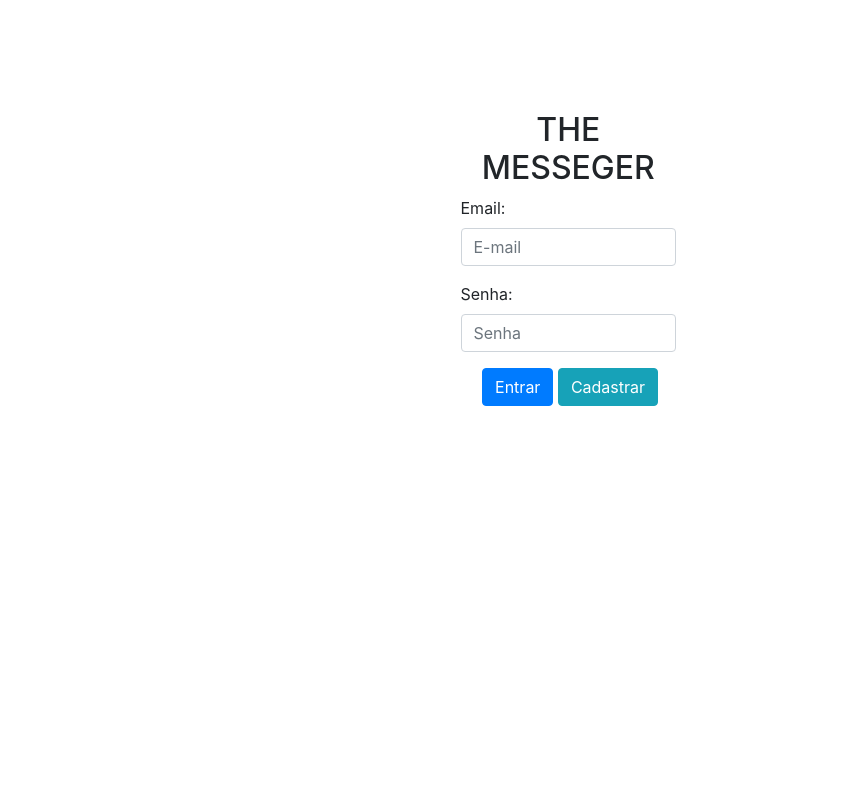
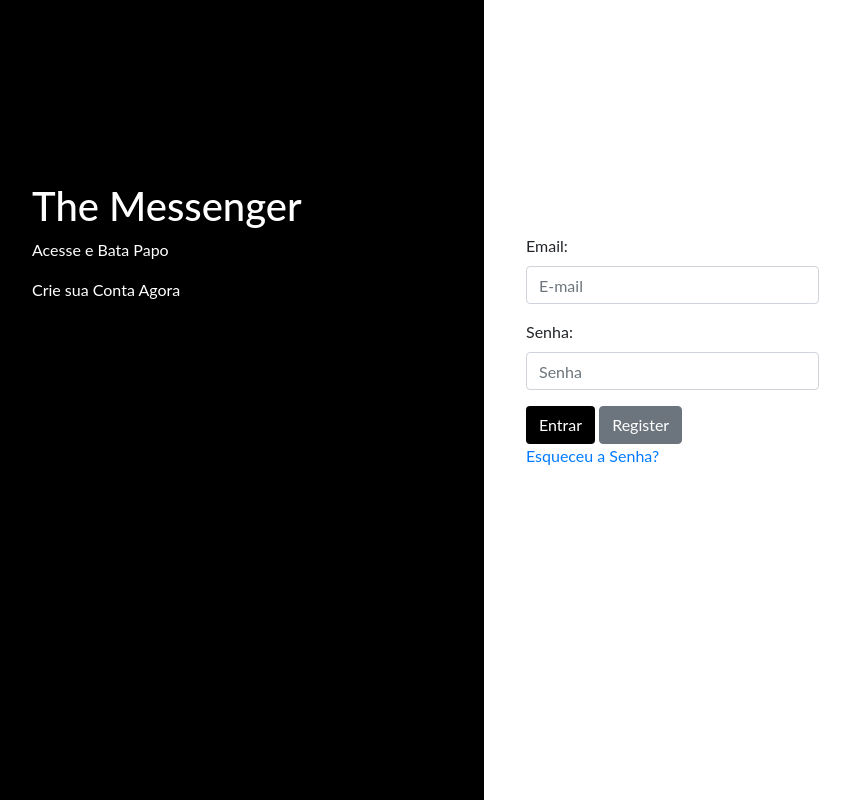
Before and after one commit to V1ctortcs/the-message, a Django app: page /login/ in a window 1280 px wide. Shown: the whole page, without its empty margins (28-878 px from the left). Run offline with Django 3.2, Linux system fonts and the light colour scheme; some libraries are stand-ins or nearby versions.

Commit message:
Stiliza Tela de login e implementa log de Usuário

```diff
--- a/app/views.py
+++ b/app/views.py
@@ -16,6 +16,7 @@ def submit_login(request):
         password  = request.POST.get('password')
         user = authenticate(username=username, password=password)
         if user is not None:
+            print('-=-=-=-=-=-=-=-=-=-=-=-=-=',request.user,'Entrou -=-=-=-=-=-=-=-=-=-=-=-=-=' )
             login(request, user)
             return redirect('/home/')
         else:
@@ -28,6 +29,9 @@ def index (request):
     return render(request,'home.html')
 
 def logout_user(request):
-    print (request.user)
+    print ('-=-=-=-=-=-=-=-=-=-=-=-=-=',request.user,'Saiu -=-=-=-=-=-=-=-=-=-=-=-=-=')
     logout(request)
     return redirect ('/login/')
+
+def home(request):
+    return render(request, 'home.html')
--- a/project/settings.py
+++ b/project/settings.py
@@ -68,6 +68,7 @@ TEMPLATES = [
     },
 ]
 
+
 WSGI_APPLICATION = 'project.wsgi.application'
 
 
--- a/project/urls.py
+++ b/project/urls.py
@@ -1,29 +1,17 @@
-"""project URL Configuration
 
-The `urlpatterns` list routes URLs to views. For more information please see:
-    https://docs.djangoproject.com/en/3.0/topics/http/urls/
-Examples:
-Function views
-    1. Add an import:  from my_app import views
-    2. Add a URL to urlpatterns:  path('', views.home, name='home')
-Class-based views
-    1. Add an import:  from other_app.views import Home
-    2. Add a URL to urlpatterns:  path('', Home.as_view(), name='home')
-Including another URLconf
-    1. Import the include() function: from django.urls import include, path
-    2. Add a URL to urlpatterns:  path('blog/', include('blog.urls'))
-"""
 from django.contrib import admin
 from django.urls import path
 from django.contrib import admin
 from django.urls import path
 from app import views
+from django.views.generic import RedirectView
 
 urlpatterns = [
     path('admin/', admin.site.urls),
     path('login/', views.login_user),
     path('login/submit', views.submit_login),
-    path('home/', views.index),
-    path('logout/', views.logout_user)
+    path('home/', views.home),
+    path('logout/', views.logout_user),
+    path('',RedirectView.as_view(url='login/'))
 
 ]
--- a/templates/footer.html
+++ b/templates/footer.html
@@ -0,0 +1,5 @@
+<div class= "jumbotron footer text-center" style="background-color: #363636; color: white;" >
+    <p>THE MESSENGER</P>
+    <p>powered by: Victor Felipe Gabriel dos Santos</p>
+
+</div>
--- a/templates/home.html
+++ b/templates/home.html
@@ -1,3 +1,3 @@
-<h2>ACESSOUUUUU</h2>
 
-<a href="/logout/">Sair</h2>
+
+{% extends 'page.html' %}
--- a/templates/login.html
+++ b/templates/login.html
@@ -1,7 +1,7 @@
 <!DOCTYPE html>
 <html lang="en">
 <head>
-  <title>Bootstrap Example</title>
+  <title>The MESSENGER</title>
   <meta charset="utf-8">
   <meta name="viewport" content="width=device-width, initial-scale=1">
   <link rel="stylesheet" href="https://maxcdn.bootstrapcdn.com/bootstrap/4.1.3/css/bootstrap.min.css">
@@ -13,9 +13,21 @@
 <body>
 <div class="container mt-4">
   <form action="submit", method="POST">{% csrf_token %}
-    <div class="row" style="margin-left:35%; margin-top:10%">
-        <div class="col-4">
-          <h2 class="text-center">THE MESSEGER</h2>
+    <script src="//maxcdn.bootstrapcdn.com/bootstrap/4.0.0/js/bootstrap.min.js"></script>
+<script src="//code.jquery.com/jquery-1.11.1.min.js"></script>
+<!------ Include the above in your HEAD tag ---------->
+
+<div class="sidenav">
+         <div class="login-main-text">
+            <h1 >The Messenger</h1>
+            <p >Acesse e Bata Papo</p>
+             <p >Crie sua Conta Agora</p>
+         </div>
+      </div>
+      <div class="main">
+         <div class="col-md-6 col-sm-12">
+            <div class="login-form">
+                <form>
                     <div class="form-group">
                         <label for="username">Email:</label>
                         <input type="username" class="form-control" id="username" placeholder="E-mail" name="username" size="10">
@@ -29,13 +41,96 @@
                                   <div class="alert alert-danger">{{ message }}</div>
                               {% endfor %}
                           {% endif %}
-          <button type="submit" class="btn btn-primary" style="margin-left:10%">Entrar</button>
-          <button type="button" class="btn btn-info">Cadastrar</button>
-
+                    </div>
+             <div>
+                  <button type="submit" class="btn btn-black" >Entrar</button>
+                  <button type="submit" class="btn btn-secondary">Register</button>
+             </div>
+             <div>
+              <a href="#">Esqueceu a Senha?</a>
+             </div>
+        </form>
+            </div>
          </div>
       </div>
   </form>
 </div>
+
 </body>
+</html>
 
-</html>
+<style>
+    body {
+    font-family: "Lato", sans-serif;
+}
+
+.main-head{
+    height: 150px;
+    background: #FFF;
+
+}
+
+.sidenav {
+    height: 100%;
+    background-color: #000;
+    overflow-x: hidden;
+    padding-top: 20px;
+}
+
+
+.main {
+    padding: 0px 10px;
+}
+
+@media screen and (max-height: 450px) {
+    .sidenav {padding-top: 15px;}
+}
+
+@media screen and (max-width: 450px) {
+    .login-form{
+        margin-top: 10%;
+    }
+
+    .register-form{
+        margin-top: 10%;
+    }
+}
+
+@media screen and (min-width: 768px){
+    .main{
+        margin-left: 40%;
+    }
+
+    .sidenav{
+        width: 40%;
+        position: fixed;
+        z-index: 1;
+        top: 0;
+        left: 0;
+    }
+
+    .login-form{
+        margin-top: 80%;
+    }
+
+    .register-form{
+        margin-top: 20%;
+    }
+}
+
+
+.login-main-text{
+    margin-top: 20%;
+    padding: 60px;
+    color: #fff;
+}
+
+.login-main-text h2{
+    font-weight: 300;
+}
+
+.btn-black{
+    background-color: #000 !important;
+    color: #fff;
+}
+</style>
```
Also changed, not shown: templates/header.html (+50 -0 lines), templates/page.html (+23 -0 lines), app/migrations/0001_initial.py (added), db.sqlite3. Lines whose indentation alone changed are shown as unchanged.
